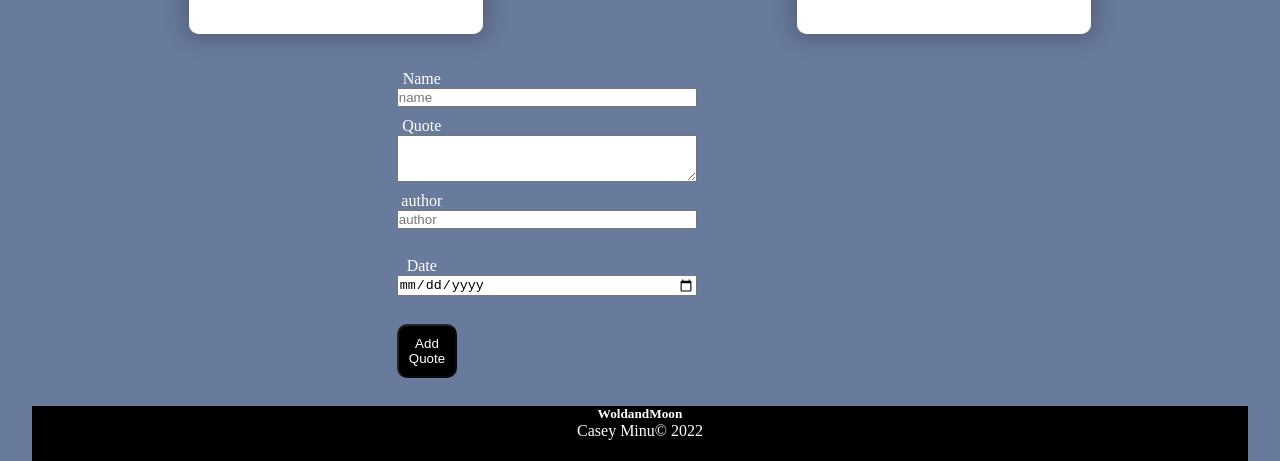
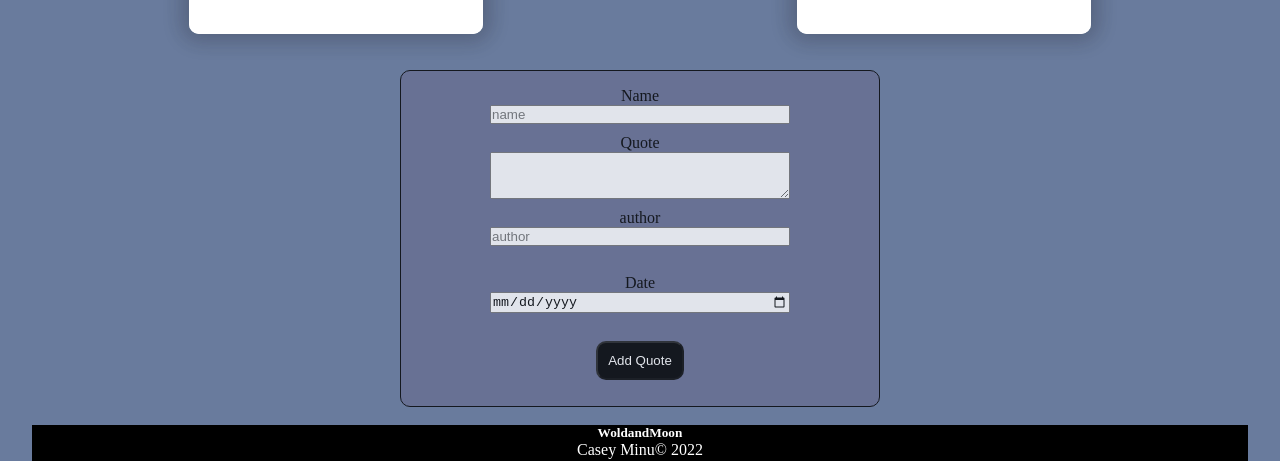
Before and after one commit to Cassie003/World-abd-Moon, an Angular app: page / in a window 1280 px wide. Shown: the part 1015-1476 px from the top of the page. Built offline with nearby package versions, Linux system fonts and the light colour scheme.

Commit message:
Style page

```diff
--- a/angular.json
+++ b/angular.json
@@ -101,6 +101,9 @@
             ],
             "scripts": []
           }
+        },
+        "deploy": {
+          "builder": "angular-cli-ghpages:deploy"
         }
       }
     }
--- a/package.json
+++ b/package.json
@@ -28,6 +28,7 @@
     "@angular/compiler-cli": "~13.3.0",
     "@types/jasmine": "~3.10.0",
     "@types/node": "^12.11.1",
+    "angular-cli-ghpages": "^1.0.0",
     "jasmine-core": "~4.0.0",
     "karma": "~6.3.0",
     "karma-chrome-launcher": "~3.1.0",
--- a/src/styles.css
+++ b/src/styles.css
@@ -113,13 +113,10 @@ h1 {
     color: black;
   }
 
-  form {
-    max-width: 50px;
-    margin: 0 auto;
-
-  }
-
-
+    .card-body p {
+        font-size: 1.2em;
+        color: #000;
+    }
   footer {
     text-align: center;
     background-color: black;
@@ -132,10 +129,15 @@ h1 {
   }
 
   form {
-    max-width: 50px;
-    margin: 0 auto;
-
-      margin-left: 30%;
+      border: 1px solid #000;
+      opacity: 0.8;
+        padding: 1em;
+        color: #000;
+        border-radius: 10px;
+        background-color: rgb(104, 111, 147);
+        width: 30pc;
+        margin: 0 auto;
+        text-align: center;
   }
     .form-control {
         width: 300px;
```
Also changed, not shown: 2 other files (tests, documents, lock files or other folders).
